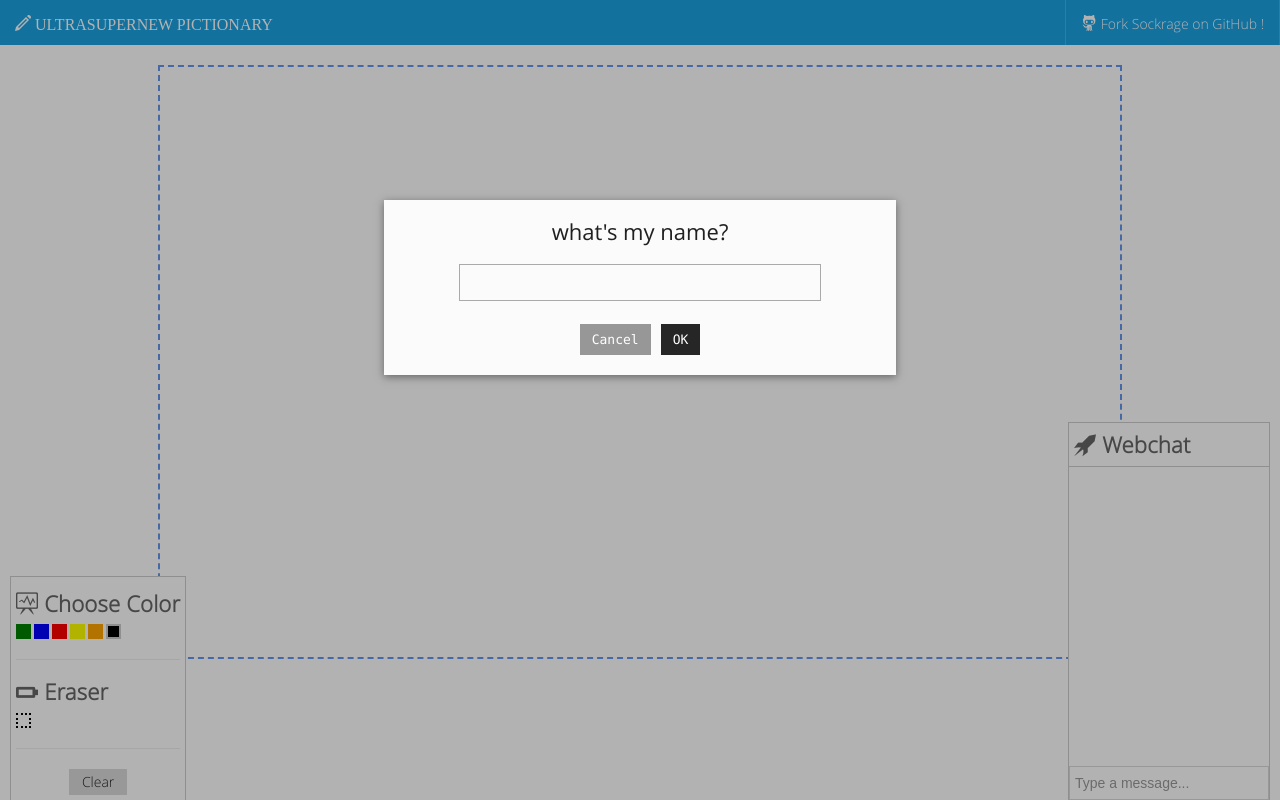
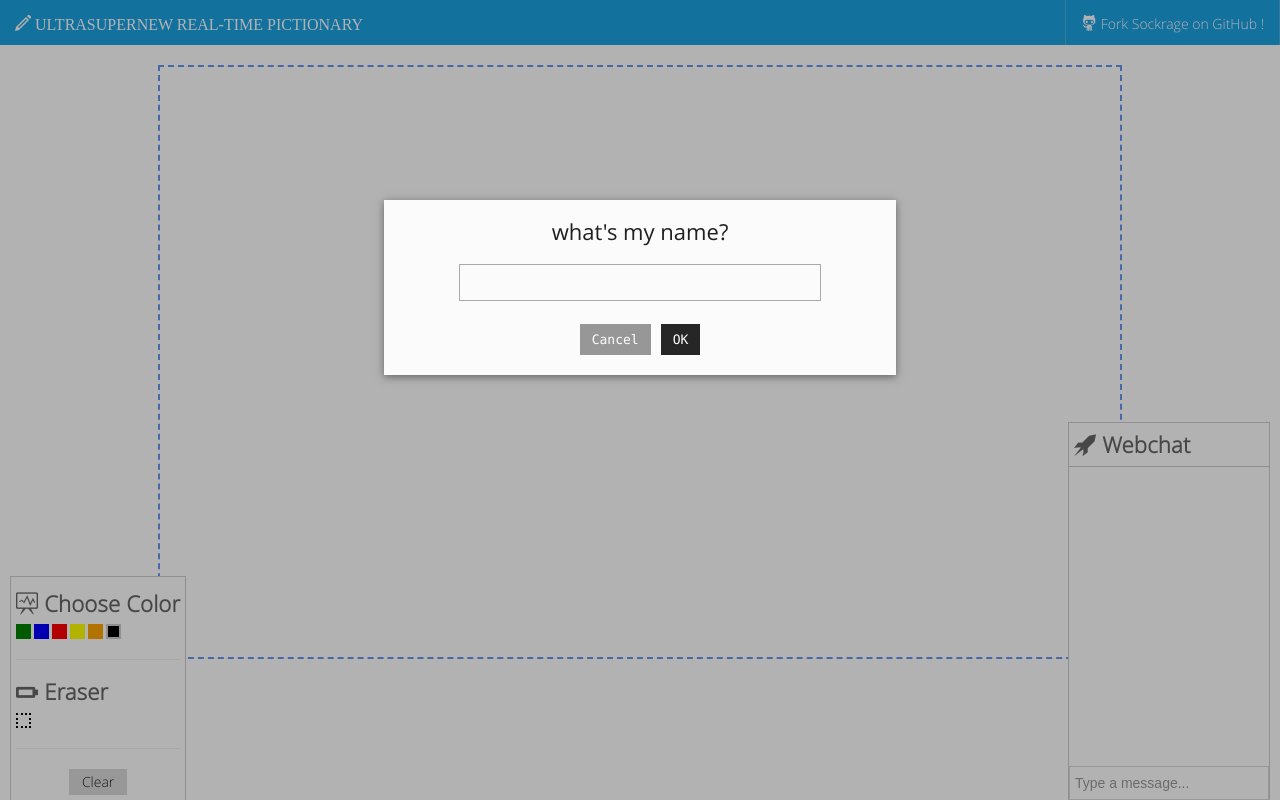
Before and after one commit to alexandrezfs/sockrage-pictionary, a Node server app: page / in a window 1280 px wide. Run offline with Node 20, Linux system fonts and the light colour scheme; some libraries are stand-ins or nearby versions.

Commit message:
Edited the title headers

```diff
--- a/views/index.ejs
+++ b/views/index.ejs
@@ -1,6 +1,10 @@
 <!DOCTYPE html>
 <html>
 <head>
+    <title>UltraSuperNew Pictionary</title>
+
+    <link rel="shortcut icon" href="/img/favicon.ico">
+
     <link rel="stylesheet" href="/bower_components/metro-ui-css/min/metro-bootstrap.min.css">
     <link rel="stylesheet" href="/css/override.css">
     <link rel="stylesheet" href="/bower_components/smoke.js/smoke.css">
@@ -22,7 +26,7 @@
     <nav class="navigation-bar">
         <nav class="navigation-bar-content">
             <div class="element">
-                <span class="icon-pencil"> ULTRASUPERNEW PICTIONARY</span>
+                <span class="icon-pencil"> ULTRASUPERNEW REAL-TIME PICTIONARY</span>
             </div>
             <span class="element-divider place-right"></span>
             <a class="element place-right" href="https://github.com/ultrasupernew/sockrage" target="_blank"><span class="icon-github"></span> Fork Sockrage on GitHub !</a>
```
Also changed, not shown: public/img/favicon.ico (added).
